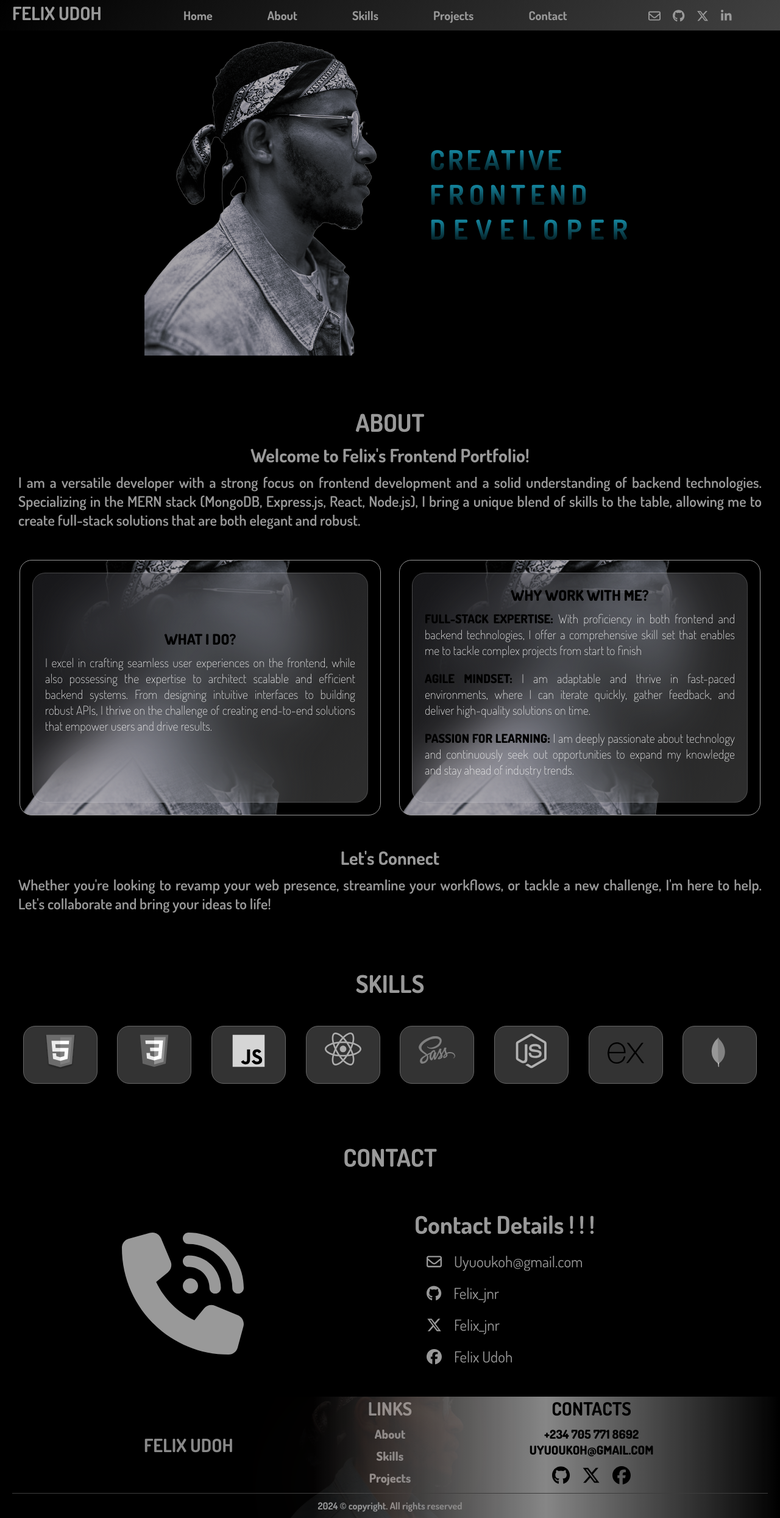
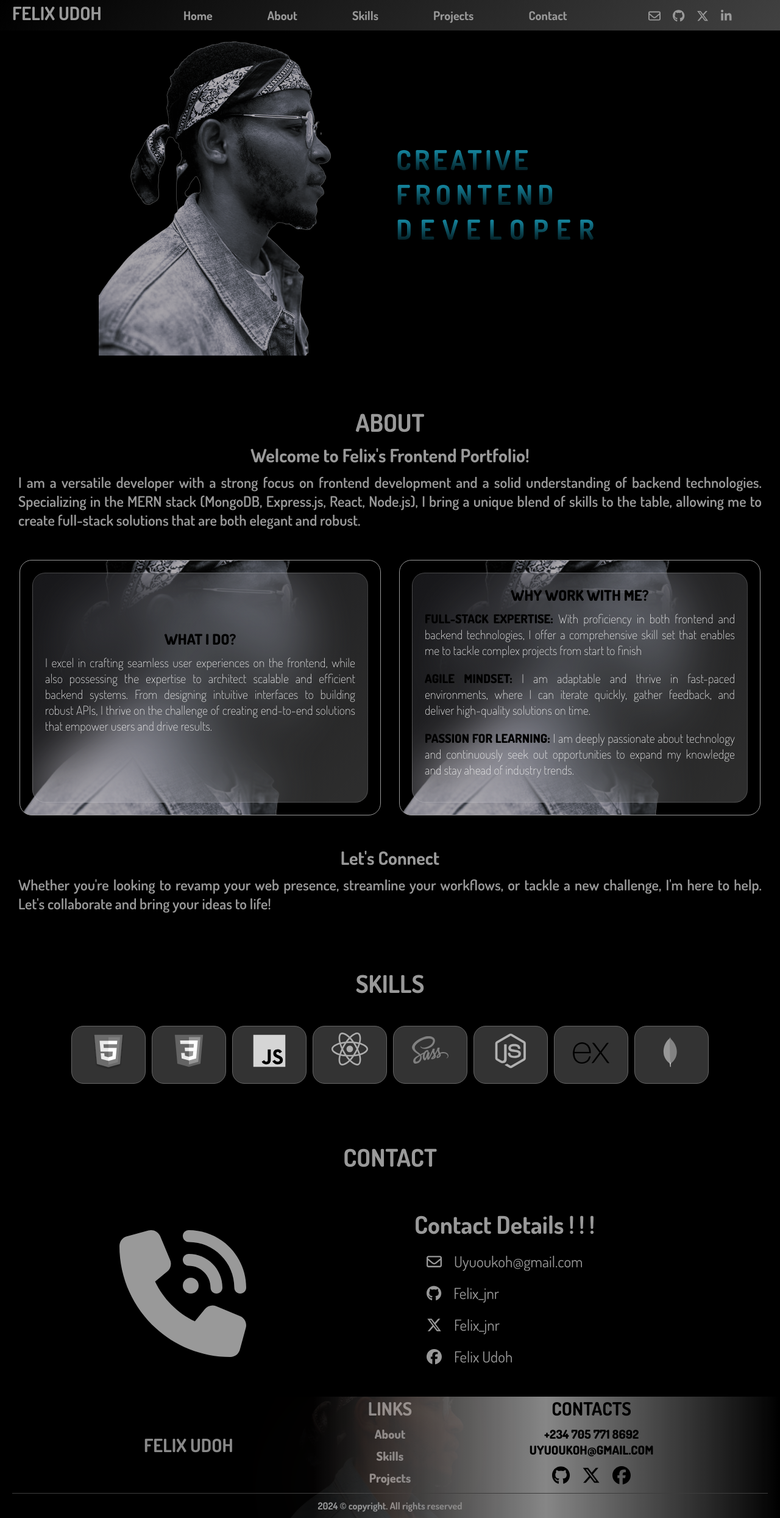
Before and after one commit to Felixx-jnr/felix-portfolio, a React (Create React App) app: page / in a window 1280 px wide. Shown: the whole page at 61% size. Built offline with nearby package versions, Linux system fonts and the light colour scheme.

Commit message:
responsivess

```diff
--- a/src/components/Home.js
+++ b/src/components/Home.js
@@ -7,8 +7,9 @@ const Home = () => {
         <img src={me} alt="Felix Udoh frontend developer react-engineer"/>
       </div>
 
+
       <div className='home__description'>
-         <p>CREATIVE</p><p>FRONTEND</p><p>DEVELOPER</p>
+        <p>CREATIVE</p><p>FRONTEND</p><p>DEVELOPER</p>
       </div>
     </div>
    );
--- a/src/scss/components/about.scss
+++ b/src/scss/components/about.scss
@@ -29,7 +29,18 @@
     width: 95%;
     margin: rem(50) auto;
 
+    @include breakpoint-down(medium){
+      gap: rem(10);
+      width: 98%;
+    }
+
+    @include breakpoint-down(small){
+      display: grid;
+      grid-template-columns: 1fr;
+    }
+
     &--body{
+
       background: url(../../assets/be2rem.png);
       background-size: 100%;
       background-position: center;
@@ -37,6 +48,10 @@
       border-radius: rem(20);
       border: 1px solid #999;
       padding: rem(20);
+
+      @include breakpoint-down(medium){
+        padding: rem(5);
+      }
     }
 
     &--glass{
@@ -51,6 +66,10 @@
       display: flex;
       flex-direction: column;
       justify-content: center;
+
+      @include breakpoint-down(medium){
+        padding: rem(5);
+      }
 
       & h3{
         font-size: rem(24);
--- a/src/scss/components/contact.scss
+++ b/src/scss/components/contact.scss
@@ -7,6 +7,8 @@
     text-align: center;
     padding-top: rem(80);
     margin-bottom: rem(30);
+
+
   }
 
   &__info{
@@ -14,6 +16,13 @@
     grid-template-columns: 1fr 1fr;
     gap: rem(80);
     align-items: center;
+
+
+    @include breakpoint-down(small){
+      grid-template-columns: 0.7fr 1.3fr;
+
+    }
+
 
     &--image{
       justify-self: center;
@@ -28,28 +37,49 @@
     &--writeup h2{
       margin: 0;
       font-size: rem(40);
+
+      @include breakpoint-down(medium){
+        font-size: rem(30);
+      }
+
     }
 
     &--writeup p{
       margin: 0;
       font-size: rem(25);
+
+      @include breakpoint-down(medium){
+        font-size: rem(20);
+      }
+
+
     }
 
     &--logos div{
       font-size: rem(25);
       margin: rem(20);
+
+      @include breakpoint-down(small){
+        font-size: rem(25);
+      }
     }
 
     &--logos span{
       margin-left: rem(20);
+
+      @include breakpoint-down(medium){
+        margin-left: rem(10);
+      }
+
+
     }
   }
 }
 
-// .contact a {
-//   color: #999;
-// }
+#root > div > div.container > div.contact > div > div.contact__info--image > svg{
+  font-size:1300% ;
 
-#root > div > div.container > div.contact > div > div.contact__info--image > svg{
-  font-size:rem(200) ;
+  @include breakpoint-down(small){
+    font-size: 700%;
+  }
 }
--- a/src/scss/components/home.scss
+++ b/src/scss/components/home.scss
@@ -1,20 +1,34 @@
 @use '../util/' as *;
 
 .home{
-  display:flex;
+  display:grid;
+  grid-template-columns: 1fr 1fr;
   align-items: center;
-  justify-content: center;
+  justify-items: start;
+  gap: rem(20);
+
 
 
   &__description{
     font-size: rem(45);
     font-weight: bolder;
+
+    // @include breakpoint-down(medium){
+    //   font-size: rem(40);
+    // }
+
+    // @include breakpoint-down(small){
+    //  font-size: rem(1);
+    // }
+
   }
 
-  &__image img{
-    justify-self: end;
+  &__image{
     width: 100%;
+    text-align: right;
+
   }
+
 }
 
 .home div p{
@@ -24,6 +38,7 @@
   -webkit-background-clip: text;
   background-clip: text;
   -webkit-text-fill-color: transparent;
+
 }
 
 .home div p:nth-child(1){
@@ -37,3 +52,9 @@
 .home div p:nth-child(3){
   letter-spacing: rem(13);
 }
+
+img{
+  @include breakpoint-down(small){
+    width: 80%;
+  }
+}
--- a/src/scss/components/skills.scss
+++ b/src/scss/components/skills.scss
@@ -12,11 +12,12 @@
   &__icon{
     display: flex;
     flex-wrap: wrap;
-    justify-content: space-evenly;
+    justify-content: center;
     font-size: rem(50);
     list-style: none;
     padding: rem(10);
   }
+
 }
 
 
@@ -30,6 +31,9 @@
   border: 1px solid #666;
   border-radius: rem(20);
   transition: all 2s;
+
+
+
 }
 
 .card:hover{
--- a/src/scss/globals/boilerplate.scss
+++ b/src/scss/globals/boilerplate.scss
@@ -4,7 +4,7 @@
 html{
   font-size: 100%;
   box-sizing: border-box;
-  margin: 0;
+  margin: 0 auto;
   padding: 0;
 }
 
@@ -12,10 +12,11 @@ html{
   box-sizing: inherit;
 }
 
+
 body{
   //margin-top: rem(110);
   padding: rem(0);
-  margin: 0;
+  margin: 0 auto;
   font-family: var(--dosis);
   background: #000;
   color: #999;
--- a/src/scss/globals/layout.scss
+++ b/src/scss/globals/layout.scss
@@ -6,8 +6,4 @@
   margin: 0 auto;
   padding:0;
 
-
-  @include breakpoint(large){
-    padding: 0;
-  }
 }
--- a/src/scss/util/breakpoints.scss
+++ b/src/scss/util/breakpoints.scss
@@ -1,22 +1,22 @@
-// 640px, 1150px, 1400px
-$breakpoints-up: (
-  'medium': '40em',
-  'large': '71.875em',
-  'xlarge': '87.5em',
+// 640px, 1024px, 1400px
+// $breakpoints-up: (
+//   'small': '40em',
+//   'large': '71.875em',
+//   'xlarge': '87.5em',
+// );
+
+// 800px, 1072px, 1450px
+$breakpoints-down: (
+  'small': '50em',
+  'medium': '67.25em',
+  'large': '87.5em',
 );
 
-// 639px, 1149px, 1399px
-$breakpoints-down: (
-  'small': '39.9375em',
-  'medium': '69.3125em',
-  'large': '87.4375em',
-);
-
-@mixin breakpoint($size) {
-  @media (min-width: map-get($breakpoints-up, $size)){
-    @content;
-  }
-}
+// @mixin breakpoint($size) {
+//   @media (min-width: map-get($breakpoints-up, $size)){
+//     @content;
+//   }
+// }
 
 @mixin breakpoint-down($size) {
   @media (max-width: map-get($breakpoints-down, $size)){
```
Also changed, not shown: src/scss/globals/typography.scss (+0 -13 lines).
